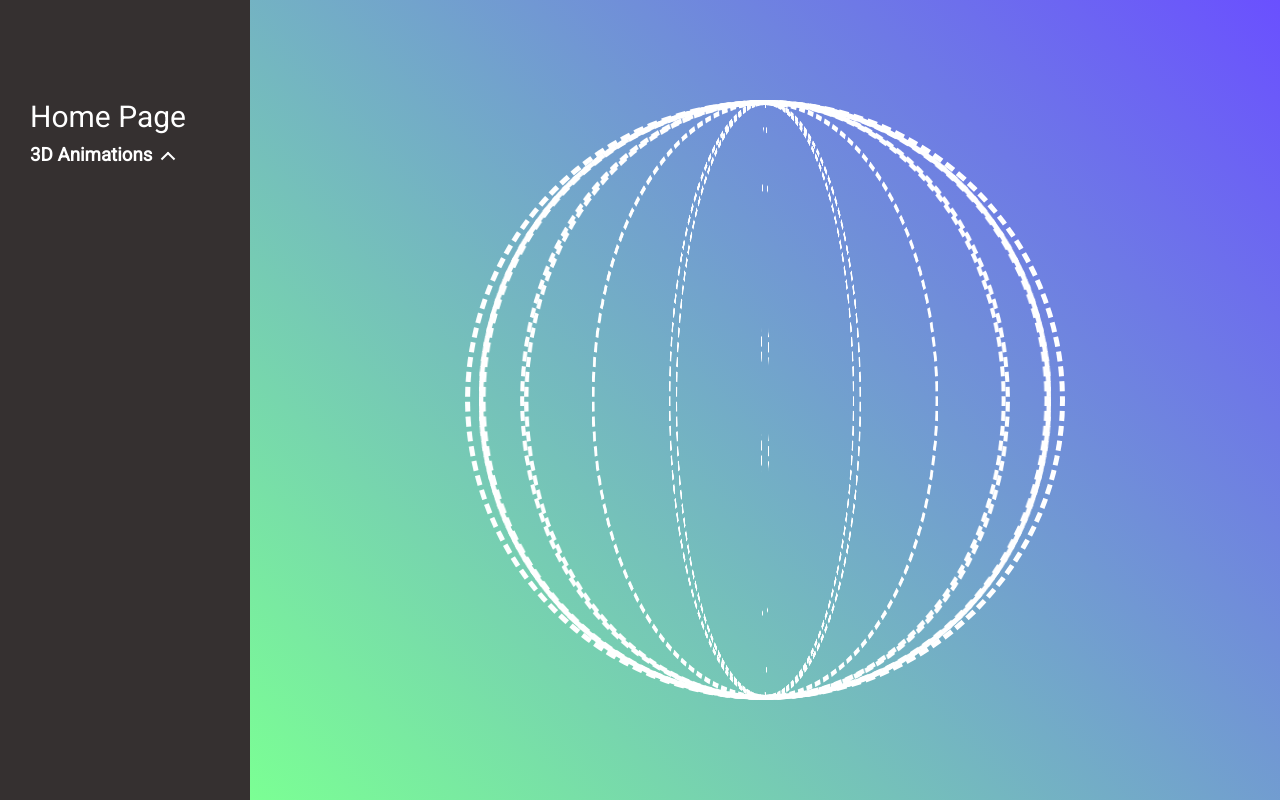
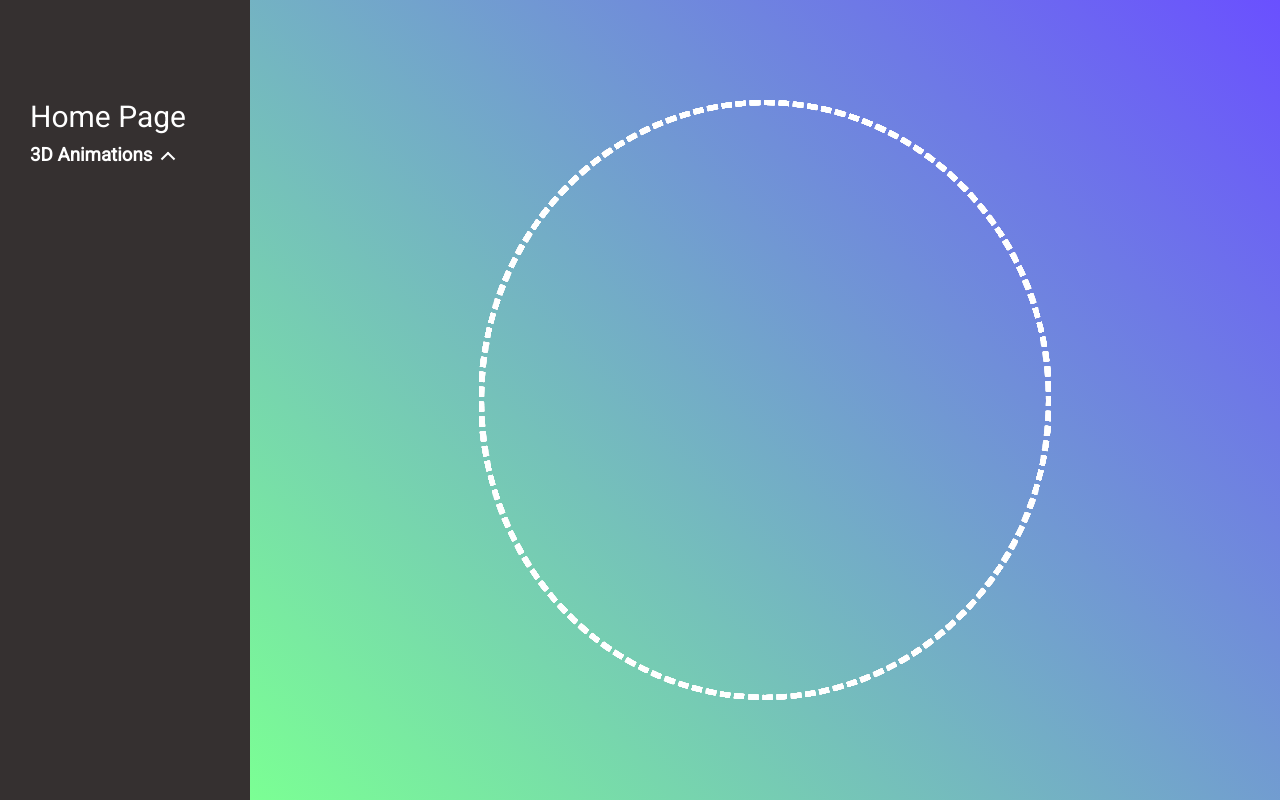
Before and after one commit to centek134/animations, a React (Create React App) app: page /3d-animations/sphere in a window 1280 px wide. Built offline with nearby package versions, Linux system fonts and the light colour scheme; a web font is replaced by a local one.

Commit message:
changes added few circles and roteted them in X axis

```diff
--- a/src/containers/3d_animations/Sphere/Sphere.js
+++ b/src/containers/3d_animations/Sphere/Sphere.js
@@ -4,16 +4,26 @@ const Sphere = () => {
   return (
     <section className="wrapper_sphere">
         <div className="sphere">
-            <div className="circle c_1"></div>
-            <div className="circle c_2"></div>
-            <div className="circle c_3"></div>
-            <div className="circle c_4"></div>
-            <div className="circle c_5"></div>
-            <div className="circle c_6"></div>
-            <div className="circle c_7"></div>
-            <div className="circle c_8"></div>
-            <div className="circle c_9"></div>
-            <div className="circle c_10"></div>
+            <div className="circle y_1"></div>
+            <div className="circle y_2"></div>
+            <div className="circle y_3"></div>
+            <div className="circle y_4"></div>
+            <div className="circle y_5"></div>
+            <div className="circle y_6"></div>
+            <div className="circle y_7"></div>
+            <div className="circle y_8"></div>
+            <div className="circle y_9"></div>
+            <div className="circle y_10"></div>
+            <div className="circle x_1"></div>
+            <div className="circle x_2"></div>
+            <div className="circle x_3"></div>
+            <div className="circle x_4"></div>
+            <div className="circle x_5"></div>
+            <div className="circle x_6"></div>
+            <div className="circle x_7"></div>
+            <div className="circle x_8"></div>
+            <div className="circle x_9"></div>
+            <div className="circle x_10"></div>
         </div>
     </section>
   );
```
